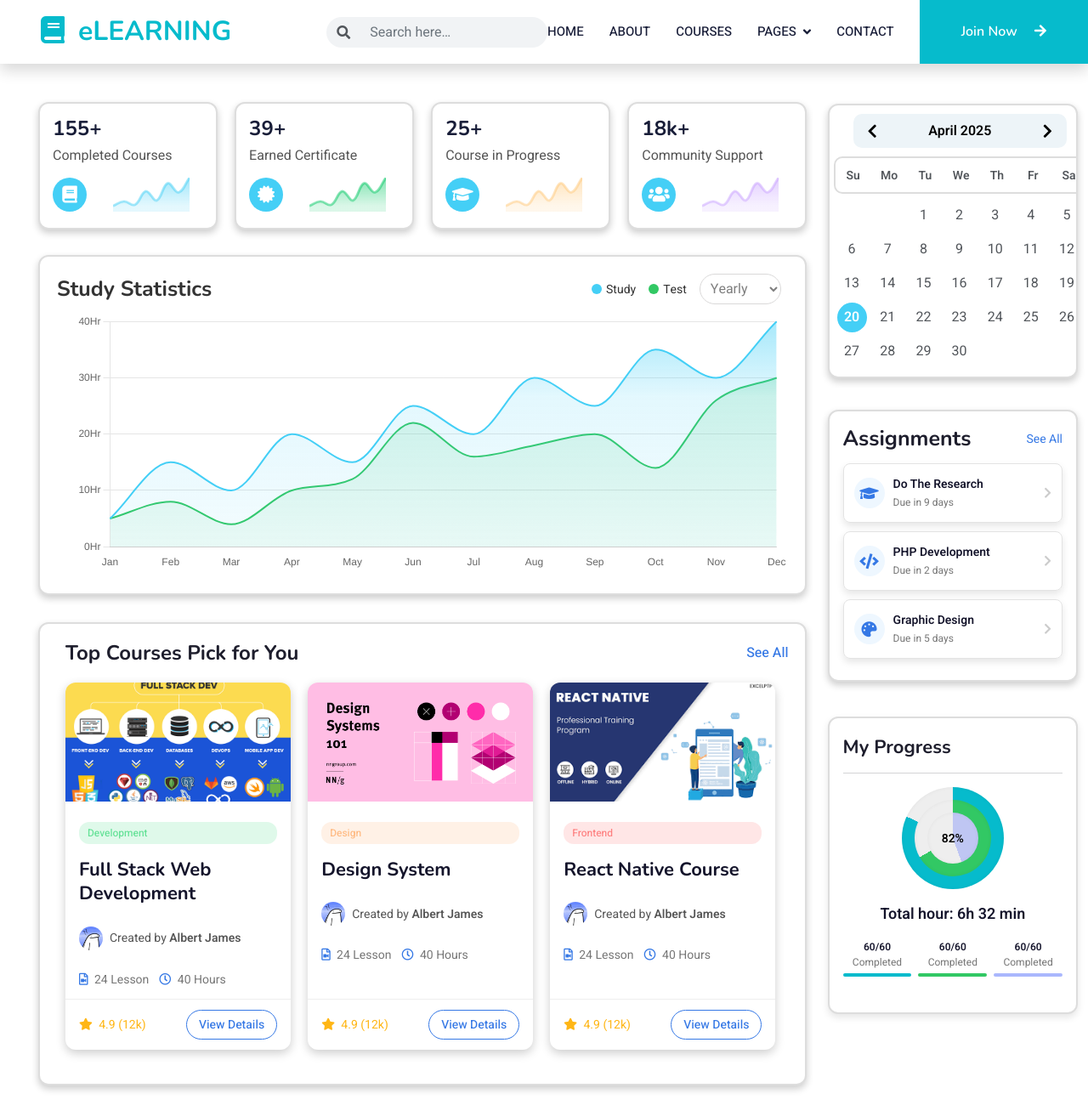
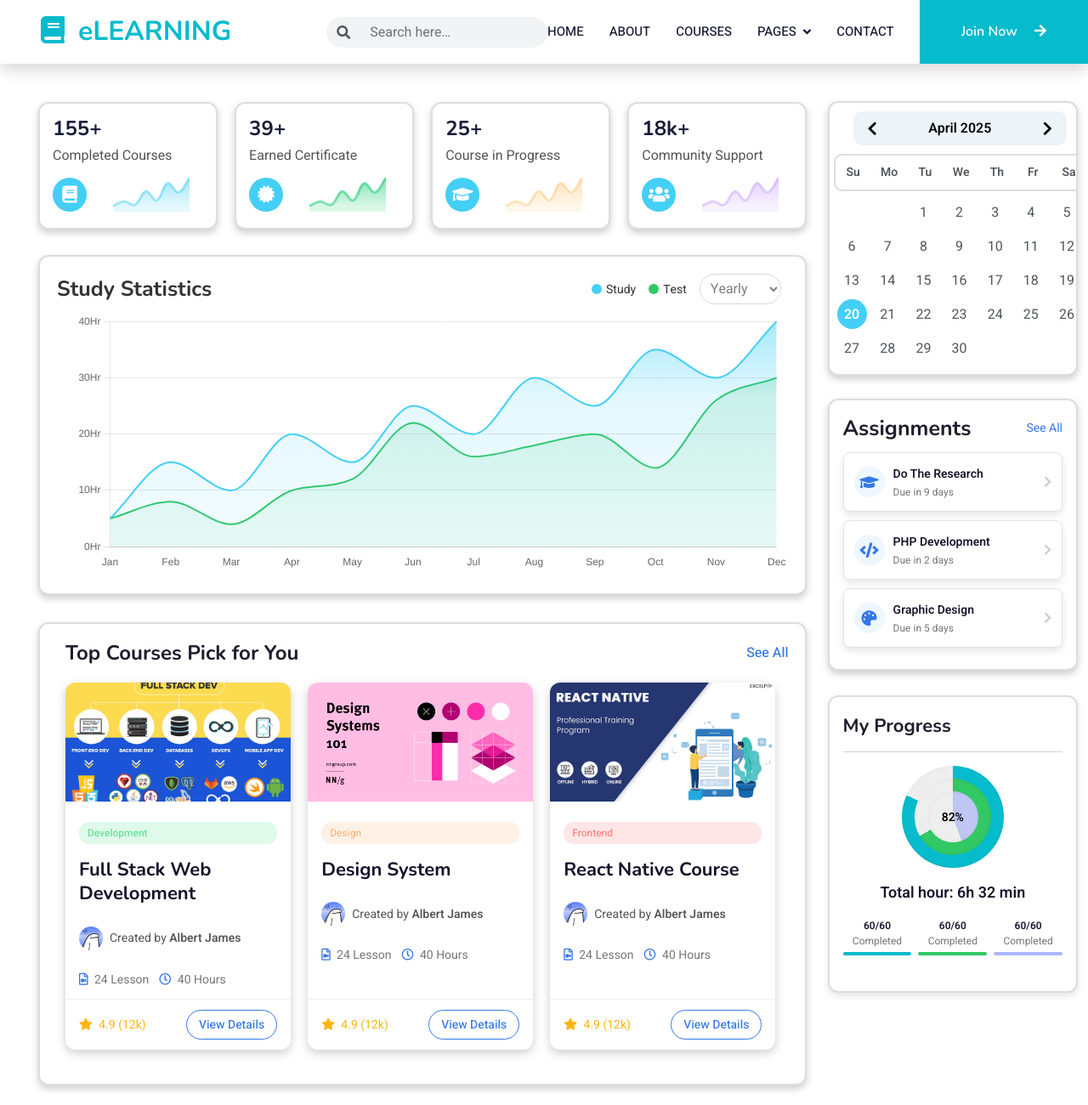
Before and after one commit to patee1811/Course-Tech, a plain HTML site: page frontend/dashboard.html in a window 1280 px wide. Shown: the whole page at 85% size. Drawn offline with nearby package versions, Linux system fonts and the light colour scheme.

Commit message:
fix dashboard component scale 2

```diff
--- a/frontend/css/style.css
+++ b/frontend/css/style.css
@@ -465,7 +465,7 @@
 /*** Calender ***/
 .calendar-container {
     position: absolute;
-    top: 3.8%;
+    top: 3.5%;
     right: 12px;
     background-color: #fff;
     border: 2px solid #ddd;
@@ -946,7 +946,7 @@
   /*** Assignments Section ***/
 .assignments-section {
     position: absolute;
-    top: 31%;
+    top: 30%;
     right: 12px;
     width: 23%;
     height: 320px;
@@ -1052,7 +1052,7 @@
 
   /*** My Progress Styles ***/
   .my-progress-section {
-    top: 60%;
+    top: 58%;
     right: 12px;
     width: 23%;
     height: 350px;
```
